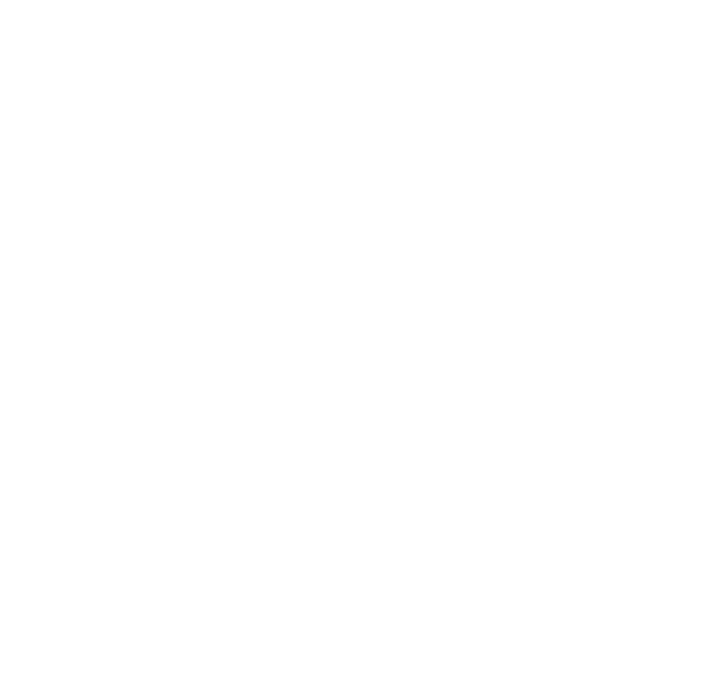
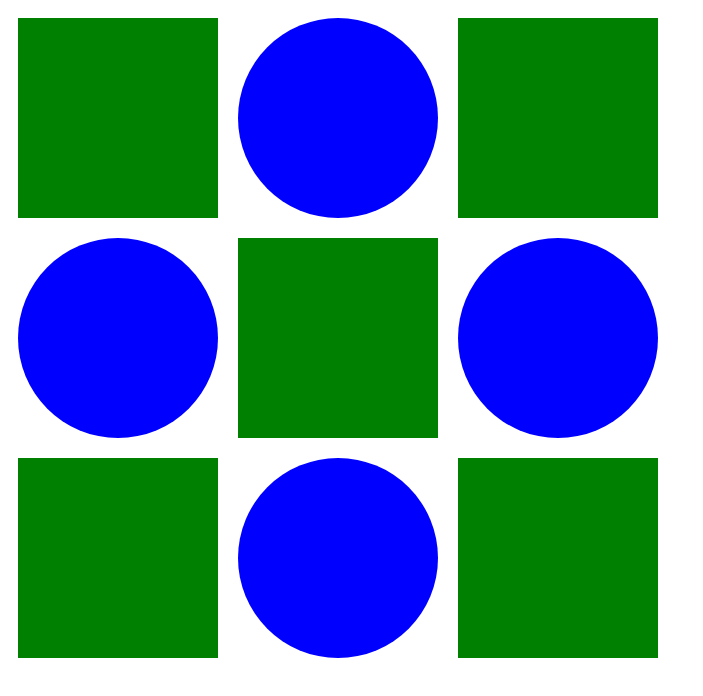
Before and after one commit to divyanshupathak96/Squares-and-Cirlces---HTML-CSS-Challenge---m9yua04lse20, a plain HTML site: page index.html in a window 1280 px wide. Shown: the whole page, without its empty margins (0-703 px from the left). Drawn offline with Linux system fonts and the light colour scheme.

Commit message:
Update styles.css

```diff
--- a/styles.css
+++ b/styles.css
@@ -1,9 +1,20 @@
-.outer-square {
-  /* your css goes here */
+body{
+    width: 600px;
+    height: 600px;
 }
-.inner-square {
-  /* your css goes here */
+.container{
+    display: grid;
+    grid-template-columns: repeat(3, 1fr);
+    grid-template-rows: repeat(3, 1fr);
 }
-.circle {
-  /* your css goes here */
+.square{
+    width: 200px;
+    height: 200px;
+    margin: 10px;
+    background-color: green;
 }
+
+.circle:nth-child(even){
+    background-color: blue;
+    border-radius: 50%;
+}
```
